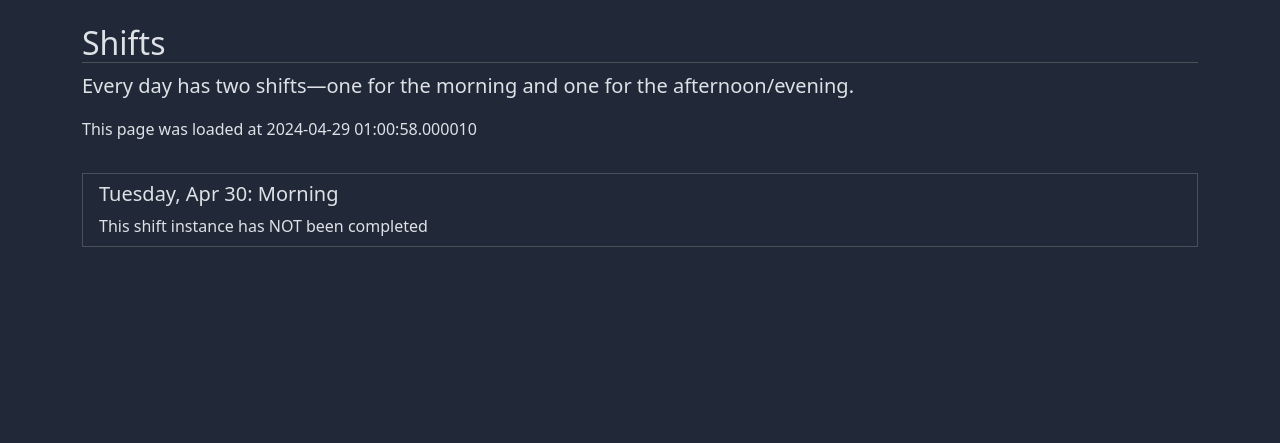
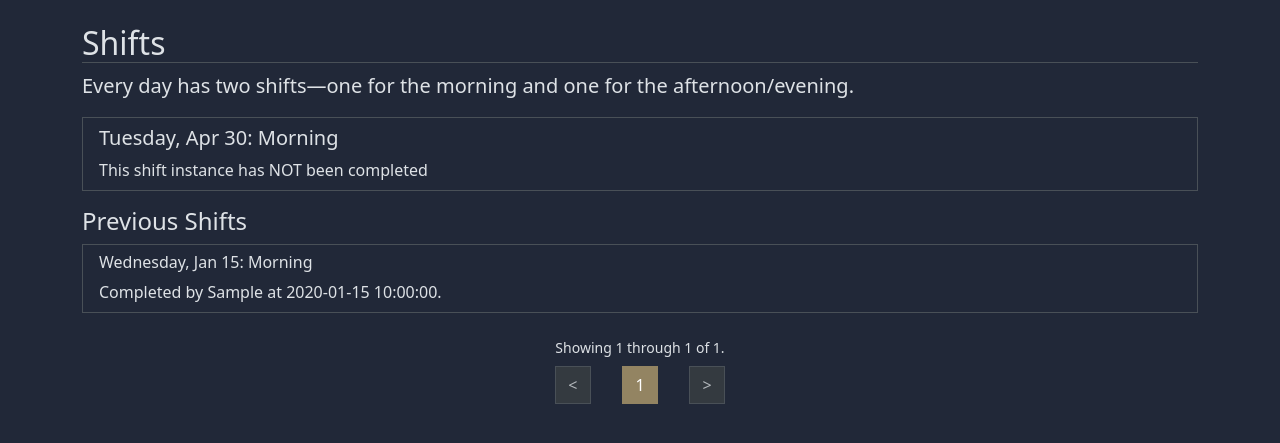
Before and after one commit to jack-hermanson/chicken-coop, a Flask app: page / in a window 1280 px wide. Shown: the part 68-511 px from the top of the page. Run offline with Flask 3, Linux system fonts and the light colour scheme; tables that the repository leaves empty hold one stand-in row (values such as "Sample post"); some libraries are stand-ins or nearby versions.

Commit message:
basic reading of shift instance, but not writing

```diff
--- a/main/modules/main/routes.py
+++ b/main/modules/main/routes.py
@@ -13,10 +13,13 @@ main = Blueprint("main", __name__, url_prefix="")
 def index():
     session.permanent = True
     name = request.cookies.get("name") or ""
+    page = int(request.args.get("page", default=1, type=int))
+    previous_shift_instances = shift_services.get_previous_shifts(page)
     return render_template("main/index.html",
                            prefilled_name=name,
-                           shift_instances=shift_services.generate_shift_instances(),
-                           load_time=datetime.datetime.now())
+                           next_shift_instances=shift_services.generate_next_shift_instances(),
+                           previous_shift_instances=previous_shift_instances,
+                           todays_date=datetime.date.today())
 
 
 # todo - delete
--- a/main/modules/shifts/services.py
+++ b/main/modules/shifts/services.py
@@ -15,7 +15,11 @@ def get_future_shift_instances(shift_id):
             .all())
 
 
-def generate_shift_instances():
+def generate_next_shift_instances():
+    """
+    Generate shift instances for the current day and the next 7 days.
+    If they've already been created, then return them.
+    """
     # get all shifts
     shifts = Shift.query.all()
 
@@ -55,3 +59,18 @@ def generate_shift_instances():
 
     shift_instances_to_return.sort(key=lambda si: si.due_date)
     return shift_instances_to_return
+
+
+def get_previous_shifts(page: int):
+    """
+    Get a paginated list of previous shifts in descending order of most recent to least recent.
+    """
+    shift_instances = (
+        ShiftInstance.query
+        .filter(
+            ShiftInstance.due_date < date.today()
+        )
+        .order_by(ShiftInstance.due_date.desc())
+        .paginate(page=page, per_page=10)
+    )
+    return shift_instances
--- /dev/null
+++ b/main/web/templates/macros/pagination.html
@@ -0,0 +1,107 @@
+{% macro pagination(pagination_model, endpoint, special_kwargs={}, suffix="") %}
+    {#  suffix is for adding an ID at the end of the URL; caller must include the # symbol  #}
+
+    {% if pagination_model.items %}
+        <div class="container bg-dark mt-3 py-2">
+            <div class="">
+                <p class="text-center small mb-2">Showing {{ pagination_model.first }}
+                    through {{ pagination_model.last }} of {{ pagination_model.total }}.</p>
+            </div>
+            <nav>
+                <ul class="float-start pagination mb-0">
+                    <li class="page-item">
+                        {% if (pagination_model.page - 1) < 1 %}
+                            <a disabled class="disabled page-link disabled">&lt;</a>
+                        {% else %}
+                            <a
+                                href="{{ url_for(
+                                            endpoint,
+                                            page=pagination_model.page - 1,
+                                            **special_kwargs) + (suffix or '') }}"
+                                class="page-link"
+                            >
+                                &lt;
+                            </a>
+                        {% endif %}
+                    </li>
+                </ul>
+                <ul class="float-end pagination mb-0">
+                    <li class="page-item">
+                        {% if (pagination_model.page + 1 > pagination_model.pages) %}
+                            <a class="disabled page-link" disabled>&gt;</a>
+                        {% else %}
+                            <a href="{{ url_for(
+                                            endpoint,
+                                            page=pagination_model.page + 1,
+                                            **special_kwargs) + (suffix or '') }}"
+                               class="page-link">&gt;</a>
+                        {% endif %}
+                    </li>
+                </ul>
+                <ul class="pagination justify-content-center mb-0">
+                    {% for page_num in pagination_model.iter_pages(left_edge=1, right_edge=1, left_current=1, right_current=2) %}
+                        {% if page_num %}
+                            {% if pagination_model.page == page_num %}
+                                <li class="page-item active">
+                                    <a href="{{ url_for(
+                                                        endpoint,
+                                                        page=page_num,
+                                                        **special_kwargs) + (suffix or '') }}" class="page-link"
+                                    >
+                                        {{ page_num }}
+                                    </a>
+                                </li>
+                            {% else %}
+                                <li class="page-item">
+                                    <a href="{{ url_for(
+                                                        endpoint,
+                                                        page=page_num,
+                                                        **special_kwargs) + (suffix or '') }}" class="page-link"
+                                    >
+                                        {{ page_num }}
+                                    </a>
+                                </li>
+                            {% endif %}
+                        {% else %}
+                            <li class="page-item">
+                                <button type="button" class="page-link" data-bs-toggle="modal"
+                                        data-bs-target="#pagination_modal">...
+                                </button>
+                            </li>
+                        {% endif %}
+                    {% endfor %}
+                </ul>
+            </nav>
+        </div>
+        {##}
+{#        {% block modals %}#}
+            {# pagination #}
+            <div class="modal" tabindex="-1" id="pagination_modal">
+                <div class="modal-dialog">
+                    <div class="modal-content">
+                        <div class="modal-header">
+                            <h5 class="modal-title">Go to Page</h5>
+                            <button class="btn-close" type="button" data-bs-dismiss="modal"></button>
+                        </div>
+                        <form action="{{ url_for(endpoint, **special_kwargs) + (suffix or '') }}" method="GET">
+                            <div class="modal-body">
+                                <div class="form-group">
+                                    <label for="enter_page" class="form-label">Page Number</label>
+                                    <input autofocus="autofocus" name="page" type="number" class="form-control" id="enter_page">
+                                </div>
+                            </div>
+                            <div class="modal-footer">
+                                <button type="button" class="btn btn-outline-secondary" data-bs-dismiss="modal">Close
+                                </button>
+                                <button type="submit" class="btn btn-outline-success">Go to Page</button>
+                            </div>
+                        </form>
+                    </div>
+                </div>
+            </div>
+{#        {% endblock modals %}#}
+    {% else %}
+        <p>Nothing!</p>
+    {% endif %}
+
+{% endmacro %}
--- a/main/web/templates/main/index.html
+++ b/main/web/templates/main/index.html
@@ -1,6 +1,7 @@
 {% extends "base.html" %}
 
 {% from "macros/card.html" import simple_card, card_body, card_header %}
+{% from "macros/pagination.html" import pagination %}
 
 {% set title = "Shifts" %}
 {% set active_route = "main" %}
@@ -8,21 +9,59 @@
 {% block body %}
     <div class="row mb-3">
         <div class="col-12">
-            <p class="lead">Every day has two shifts—one for the morning and one for the afternoon/evening.</p>
-            <p>This page was loaded at {{ load_time }}</p>
+            <p class="lead mb-0">Every day has two shifts—one for the morning and one for the afternoon/evening.</p>
         </div>
     </div>
     <div class="row">
         <div class="col-12">
             <ul class="list-group">
-                {% for shift_instance in shift_instances %}
+                {% for shift_instance in next_shift_instances %}
                     <li class="list-group-item d-block">
+                        {% if todays_date == shift_instance.due_date.date() %}
+                            Due today!
+                        {% endif %}
                         <h5>{{ shift_instance.due_date.strftime("%A, %b %e") }}: {{ shift_instance.shift.time_of_day|time_of_day_str }}</h5>
 
-                        <p class="mb-0">This shift instance has {% if not shift_instance.completed_timestamp %}NOT{% endif %} been completed</p>
+                        <p class="mb-0">This shift instance has {% if not shift_instance.completed_timestamp %}
+                            NOT{% endif %} been completed</p>
                     </li>
                 {% endfor %}
             </ul>
         </div>
     </div>
+    <div class="row mt-3">
+        <div class="col-12">
+            <h4>Previous Shifts</h4>
+        </div>
+    </div>
+
+    {#  Previous Shift Instances  #}
+    <div class="row" id="previous-shift-instances">
+        <div class="col-12">
+            <ul class="list-group">
+                {% for previous_shift_instance in previous_shift_instances.items %}
+                    <li class="list-group-item d-block">
+                        <h6>{{ previous_shift_instance.due_date.strftime("%A, %b %e") }}: {{ previous_shift_instance.shift.time_of_day|time_of_day_str }}</h6>
+                        <p class="mb-0">
+                            {% if previous_shift_instance.completed_timestamp %}
+                                Completed by {{ previous_shift_instance.completed_by }} at {{ previous_shift_instance.completed_timestamp }}.
+                            {% else %}
+                                Not completed.
+                            {% endif %}
+                        </p>
+                    </li>
+                {% endfor %}
+            </ul>
+        </div>
+    </div>
+    <div class="row">
+        <div class="col-12 d-flex justify-content-center">
+            <div>
+                {{ pagination(
+                            endpoint="main.index",
+                            pagination_model=previous_shift_instances,
+                            suffix="#previous-shift-instances") }}
+            </div>
+        </div>
+    </div>
 {% endblock body %}
```
